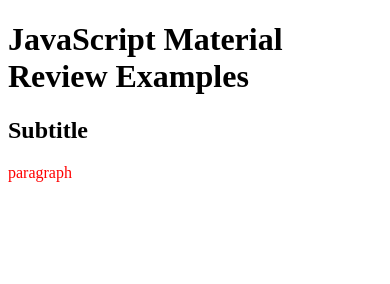
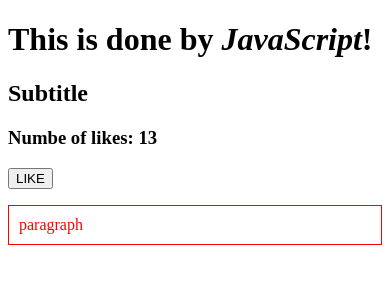
Before and after one commit to BgsI2011/secondJava_test, a plain HTML site: page index.html in a window 390 px wide. Drawn offline with nearby package versions, Linux system fonts and the light colour scheme.

Commit message:
add jquary

```diff
--- a/index.html
+++ b/index.html
@@ -9,7 +9,10 @@
 <body>
     <h1>JavaScript Material Review Examples</h1>
     <h2>Subtitle</h2>
+    <h3>Numbe of likes: <span>13</span></h3>
+    <button>LIKE</button>
     <p>paragraph</p>
+    <script src="https://code.jquery.com/jquery-3.5.0.min.js"></script>
     <script src="scripts.js"></script>
 </body>
 </html>
--- a/scripts.js
+++ b/scripts.js
@@ -1,3 +1,10 @@
+// Third part:
+
+$('h1').html('This is done by <em>JavaScript</em>!');
+$('p').css('border', '1px solid red');
+$ ('p').css('padding', '10px');
+$ ('h2').toggleClass('blue');
+$ ('h2').toggleClass('blue');
 console.log('Script file is loaded.');
 
 // Single line comment
--- a/style.css
+++ b/style.css
@@ -1,3 +1,6 @@
 p {
     color: red;
 }
+.blue {
+    background: blue;
+}
```
